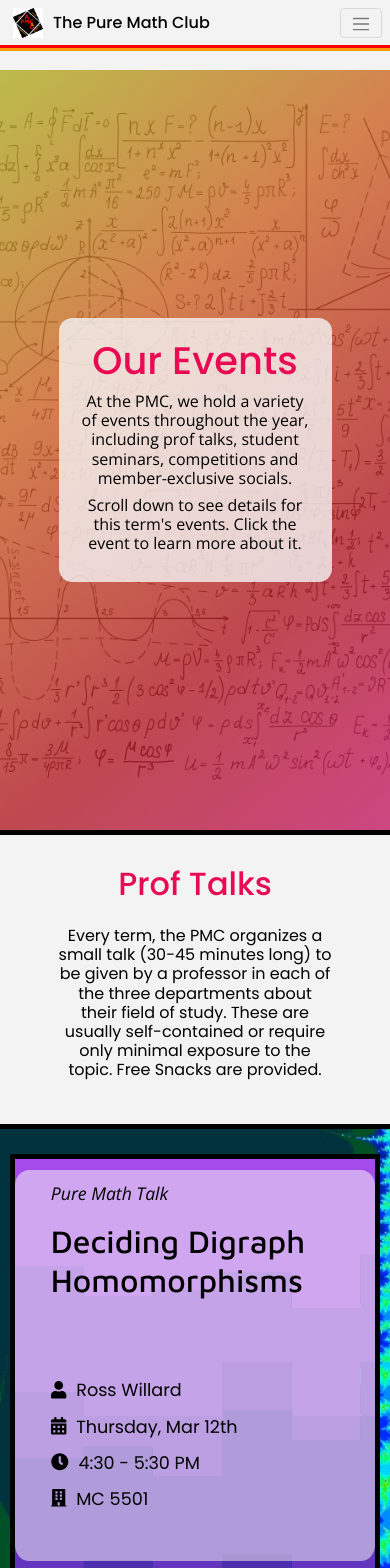
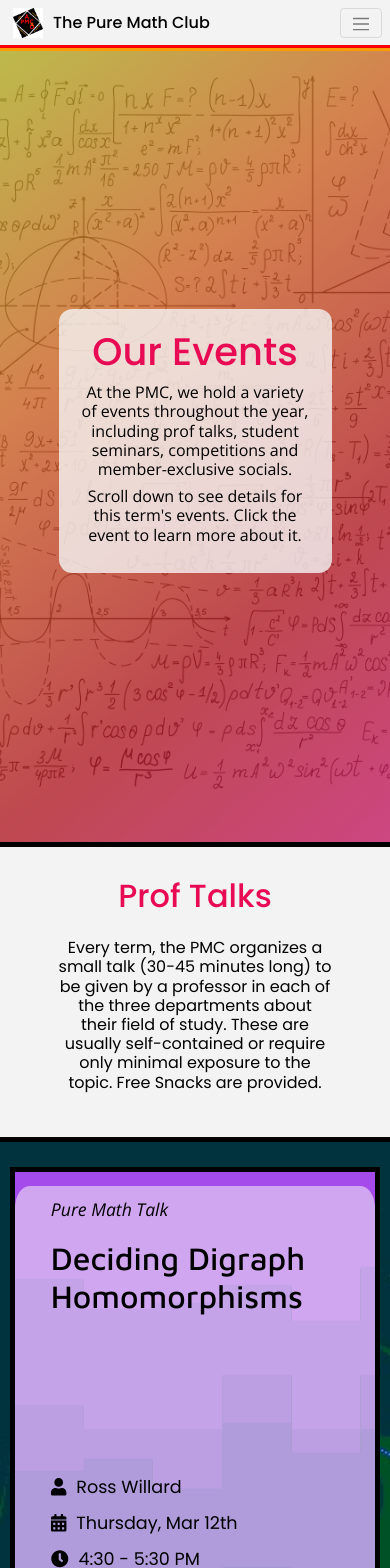
Before and after one commit to mcpenguin/pmc-website, a React (Create React App) app: page /events in a window 390 px wide. Shown: the top 1568 px of the page. Built offline with nearby package versions, Linux system fonts and the light colour scheme.

Commit message:
more media changes for phone device dimensions

```diff
--- a/src/components/events/events.scss
+++ b/src/components/events/events.scss
@@ -3,6 +3,10 @@
 #events {
     margin-top: 70px;
     color: $logo_black;
+
+    @media (max-width: $mobile_width) {
+        margin-top: 40px;
+    }
 
     // width of border
     $border_options: 5px solid $logo_black;
@@ -64,11 +68,15 @@
     }
 
     .events-header {
-        height: 90vh;
+        height: 91vh;
         background: url("./events-bg.png");
         background-repeat: no-repeat;
         background-position: center;
         background-size: cover;
+
+        @media (max-width: $mobile_width) {
+            height: 95vh;
+        }
 
         h4 {
             font-size: 1.6em;
@@ -174,7 +182,7 @@
             @extend .center;
             // width: #{1/3 * 100%};
             width: 30%;
-            height: 70vh;
+            height: max(70vh, 500px);
             padding: 0 10px;
             margin: 0 20px;
 
@@ -199,7 +207,6 @@
 
             @media (max-width: 1300px) {
                 width: min(#{$tablet_width}, 80vw);
-                height: 70vh;
                 margin: 10px 10px;
                 box-shadow: none;
 
@@ -215,7 +222,7 @@
 
             @media (max-width: #{$tablet_width}) {
                 width: 95vw;
-                height: 55vh;
+                // height: 55vh;
                 padding: 0;
                 border-radius: 0;
                 margin: 5px 0;
@@ -227,7 +234,7 @@
             }
 
             @media (max-width: $mobile_width) {
-                height: 50vh;
+                // height: 50vh;
             }
         }
 
--- a/src/components/navbar/navbar.scss
+++ b/src/components/navbar/navbar.scss
@@ -6,7 +6,7 @@
     padding: 0;
 
     z-index: 1000;
-    height: 70px;
+    // height: 70px;
 
     nav {
         background-color: $off_white;
```
